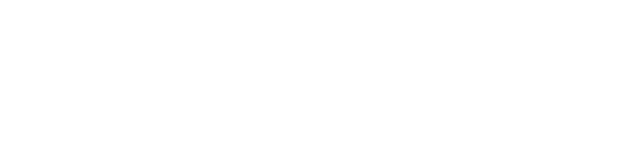
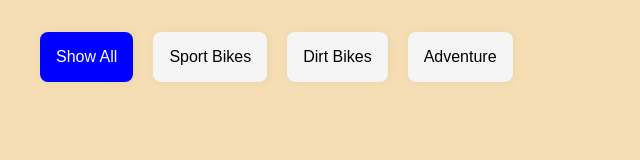
Before and after one commit to nepidkhadka/Image-Filter, a plain HTML site: page index.html in a window 1280 px wide. Shown: the whole page, without its empty margins (0-640 px from the left). Drawn offline with Linux system fonts and the light colour scheme.

Commit message:
Filter Button Section  Completed

```diff
--- a/index.html
+++ b/index.html
@@ -10,5 +10,16 @@
 </head>
 <body>
 
+    <div class="container">
+        <!-- Top Buttons -->
+        <div class="filterbtn">
+        <button class="btn active">Show All</button>
+        <button class="btn">Sport Bikes</button>
+        <button class="btn">Dirt Bikes</button>
+        <button class="btn">Adventure</button>
+        </div>
+
+    </div>
+
 </body>
 </html>
--- a/style.css
+++ b/style.css
@@ -0,0 +1,32 @@
+*{
+    margin: 0;
+    padding: 0;
+    box-sizing: border-box;
+}
+
+
+body{
+    min-height: 100vh;
+    background: wheat;
+}
+
+.container{
+    margin-top: 2rem;
+    margin-inline: 2rem;
+}
+
+.btn{
+    background: whitesmoke;
+    margin-inline: 0.5rem;
+    padding: 1rem;
+    border: none;
+    border-radius: 0.5rem;
+    font-size: 1rem;
+    box-shadow: 1px 0 10px rgba(0, 0, 0, 0.05);
+    cursor: pointer;
+}
+
+.active{
+    background-color: blue;
+    color: white;
+}
```
